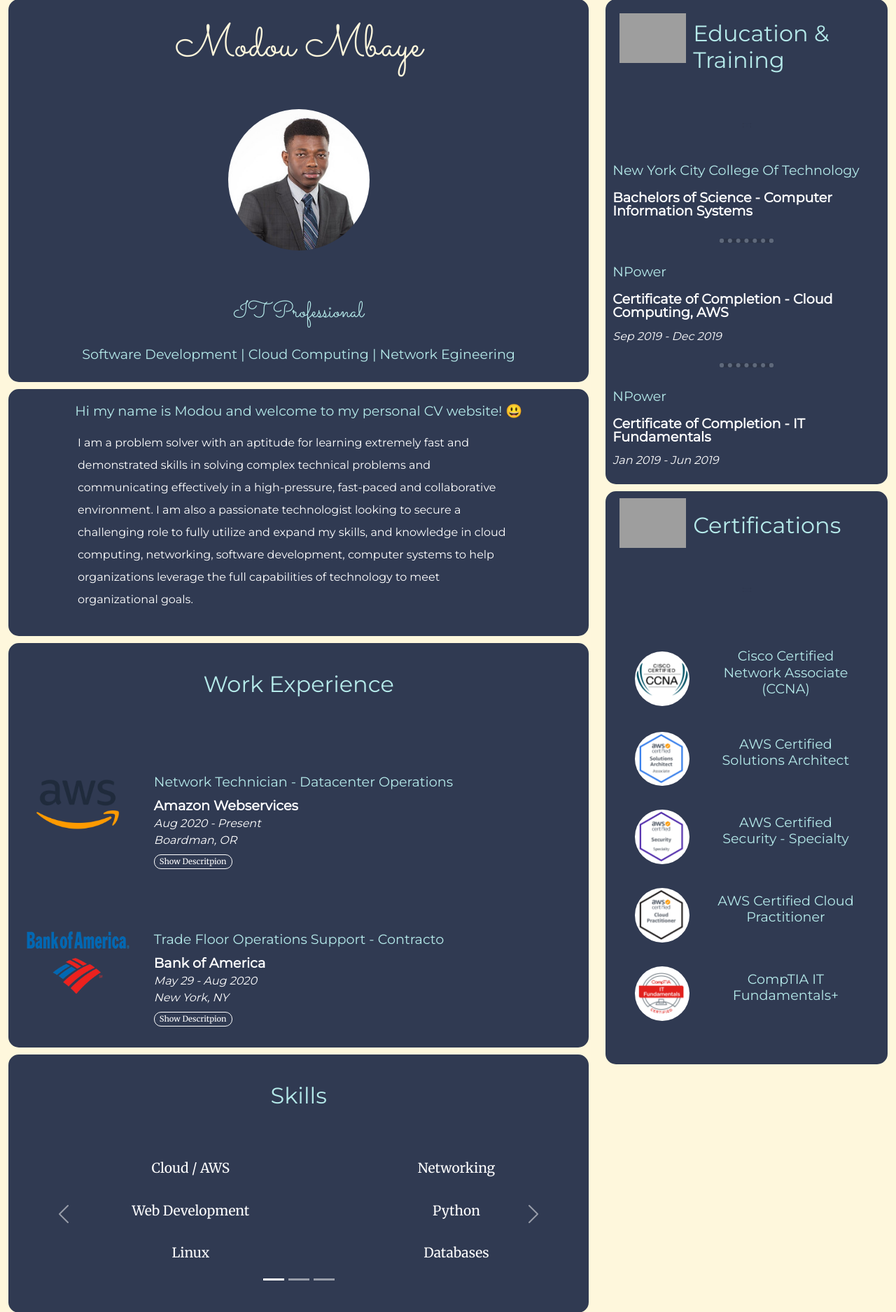
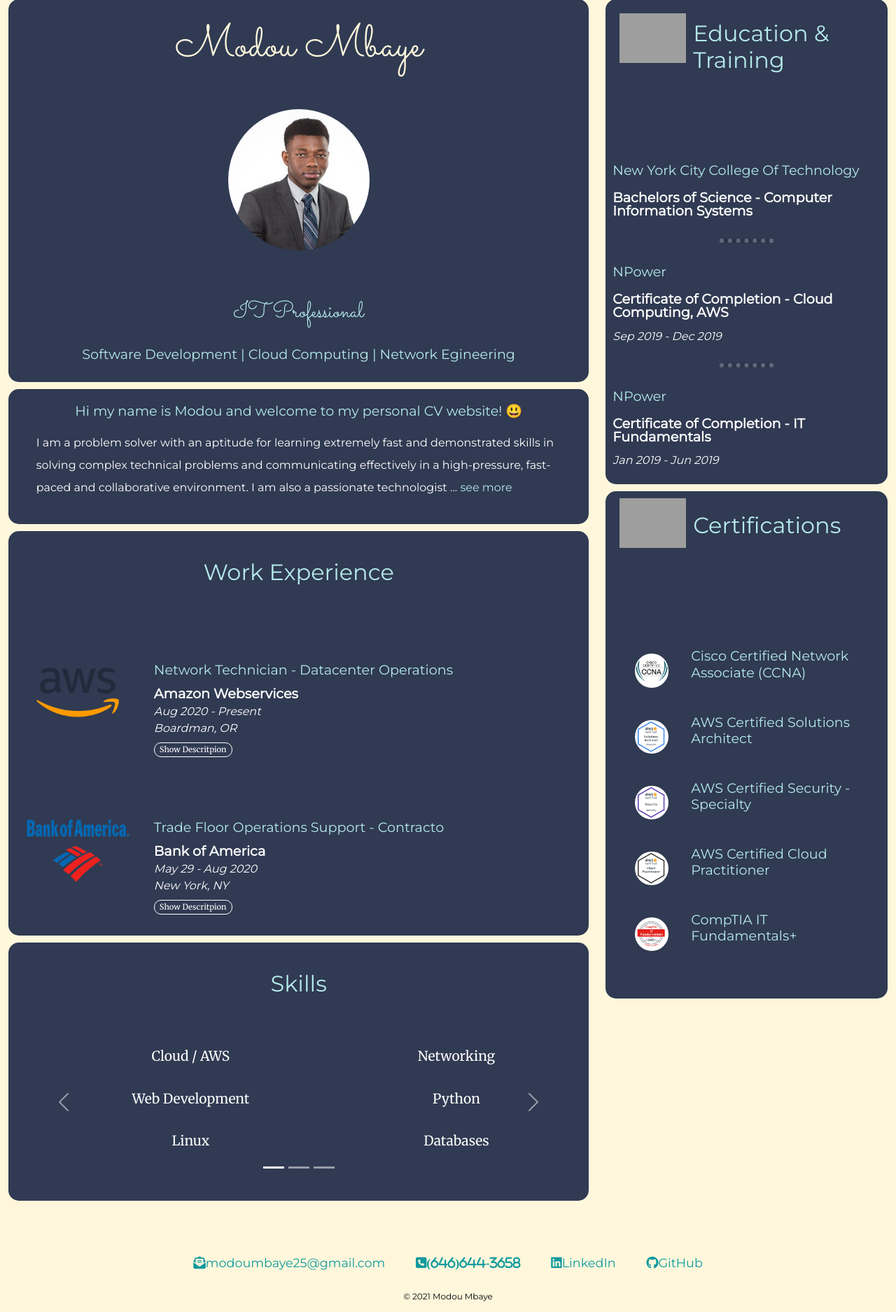
Before and after one commit to modoumbaye25/MyPessonalFlaskWebsite, a Flask app: page / in a window 1280 px wide. Shown: the part 107-1982 px from the top of the page at 70% size. Run offline with Flask 2, Linux system fonts and the light colour scheme; some libraries are stand-ins or nearby versions; grey boxes are pictures that could not be loaded.

Commit message:
additional functionality

```diff
--- a/static/CSS/scripts/index.js
+++ b/static/CSS/scripts/index.js
@@ -18,3 +18,12 @@ $("#aws-btn").on("click", function() {
         $(this).text("Show Description")
     }
 })
+$("#more-summary-btn").on("click", function() {
+    $(".more-summary").toggle();
+    if ($(this).text = "see more") {
+        $(this).text("see less")
+    }
+    else {
+        $(this).text("see more")
+    }
+})
--- a/static/CSS/styles.css
+++ b/static/CSS/styles.css
@@ -91,21 +91,27 @@ color: #EAF6F6;
     border-radius: 50%;
 }
 .about-summary{
-    width: 80%;
+    width: 95%;
     text-align: left;
     line-height: 2;
     margin: 0 auto 0 auto;
-    /*border: solid 2px #EAF6F6;*/
-    /*border-radius: 15px;*/
-    /*padding: 5px;*/
 }
 .about {
     margin: 10px auto 10px auto;
     border-radius: 15px;
     background-color: #303A52;
     padding: 20px;
-
-
+}
+.more-summary {
+    display: none;
+}
+#more-summary-btn {
+    padding: 0;
+    margin: 0;
+    color: #B5EAEA;
+}
+#more-summary-btn span {
+    color: #EAF6F6;
 }
 .experiences {
     margin: 10px auto 10px auto;
@@ -154,6 +160,10 @@ td {
     font-size: larger;
 }
 
+.certs{
+    text-align: left;
+}
+
 .certs td{
     padding: 0;
 }
@@ -182,6 +192,7 @@ color: #000202;
 
 .aws-img {
     width: 20%;
+    min-width: 130px;
     float: left;
     margin-right: 30px;
     margin-bottom: 70px;
@@ -189,12 +200,14 @@ color: #000202;
 
 .bank-img {
     width: 20%;
+    min-width: 130px;
     float: left;
     margin-right: 30px;
     margin-bottom: 70px;
 }
 .certs-img {
     width: 100%;
+    max-width: 130px;
     border-radius: 50%;
 }
 .gif-cert {
@@ -231,8 +244,7 @@ color: #000202;
 .certs-btn{
     margin: 0;
     border-radius: 50%;
-    height: auto;
-    width: auto;
+    width: fit-content;
     display:block;
     border: 2px solid #303A52;
 }
--- a/templates/index.html
+++ b/templates/index.html
@@ -15,10 +15,14 @@
                     <p> I am a problem solver with an aptitude for learning extremely fast and
                         demonstrated skills in solving complex technical problems and communicating
                         effectively in a high-pressure, fast-paced and collaborative environment.
-                        I am also a passionate technologist looking to secure a challenging role to
-                        fully utilize and expand my skills, and knowledge in cloud computing,
-                        networking, software development, computer systems to help organizations
-                        leverage the full capabilities of technology to meet organizational goals.</p>
+                        I am also a passionate technologist <span class="more-summary"> with extensive knowledge in
+                            cloud computing,networking, software development, computer systems. My goal is help
+                            organizations leverage the full capabilities of technology to meet organizational goals.
+                        </span>
+                        <a id="more-summary-btn" type="button"><span>...</span> see more</a>
+
+
+                    </p>
                 </div>
             </div>
 
--- a/templates/projects.html
+++ b/templates/projects.html
@@ -1,8 +1,7 @@
 {% include "header.html" %}
 
-    <h1>Yoo</h1>
-    <h2>{{ 5 * 2 }}</h2>
-    <h3>Random Number: {{ num }}</h3>
+    <h2>Moe too nice -- Kevin is garbage</h2>
+    <h3>{{ num }}</h3>
 
     <!-- bootstrap JS bundle script -->
     <script src="https://cdn.jsdelivr.net/npm/bootstrap@5.1.0/dist/js/bootstrap.bundle.min.js" integrity="sha384-U1DAWAznBHeqEIlVSCgzq+c9gqGAJn5c/t99JyeKa9xxaYpSvHU5awsuZVVFIhvj" crossorigin="anonymous"></script>
```
